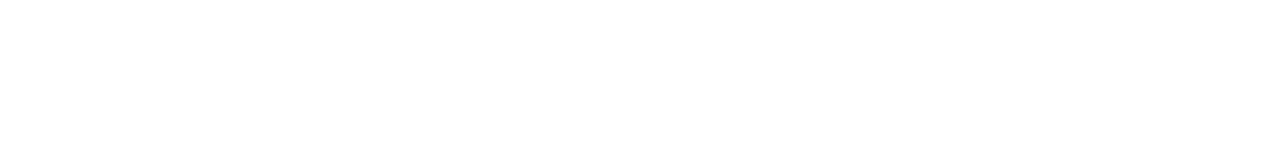
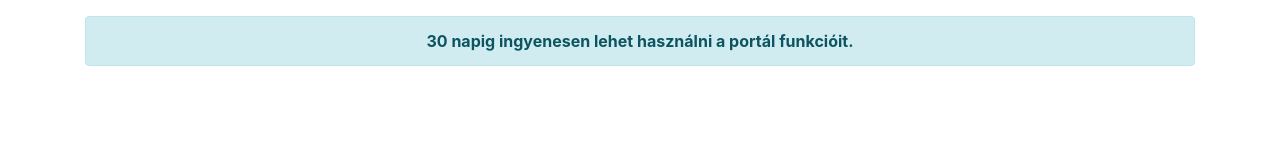
Before and after one commit to tothm23/Esettanulmany1, a plain HTML site: page index.html in a window 1280 px wide. Drawn offline with nearby package versions, Linux system fonts and the light colour scheme.

Commit message:
Az alert komponens elhelyezése

```diff
--- a/index.html
+++ b/index.html
@@ -10,7 +10,11 @@
   <body>
     <div class="container">
       <div class="row">
-        <div class="col-12"></div>
+        <div class="col-12">
+          <div class="alert alert-info mt-3 text-center" role="alert">
+            <strong>30 napig ingyenesen lehet használni a portál funkcióit.</strong>
+          </div>
+        </div>
       </div>
     </div>
 
```
